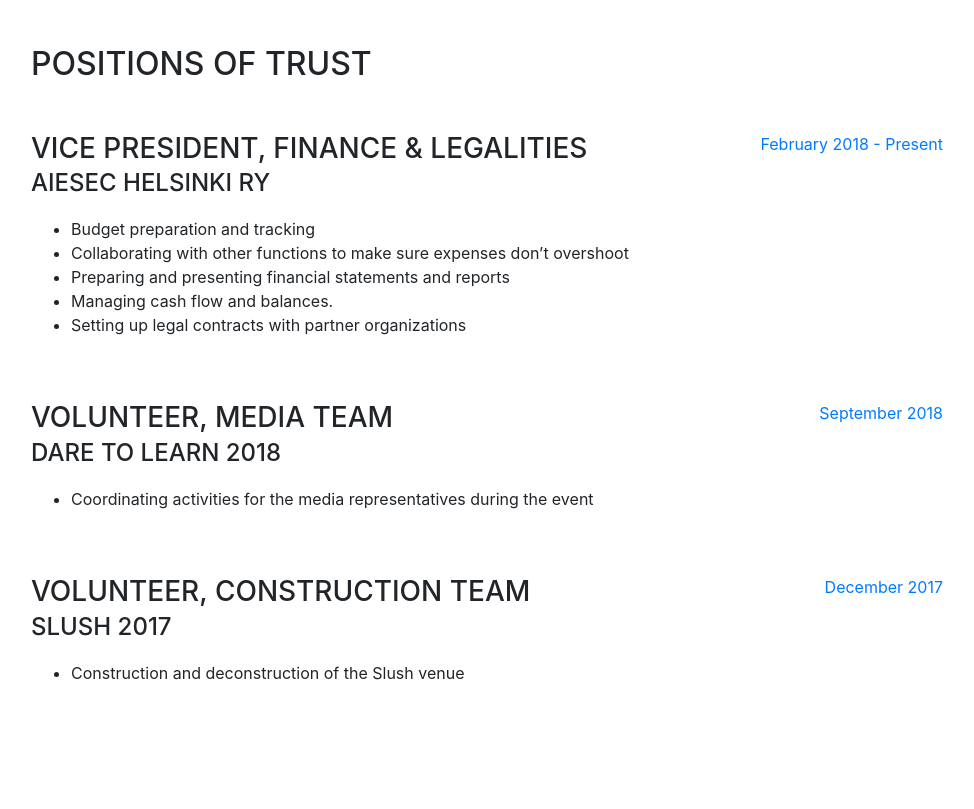
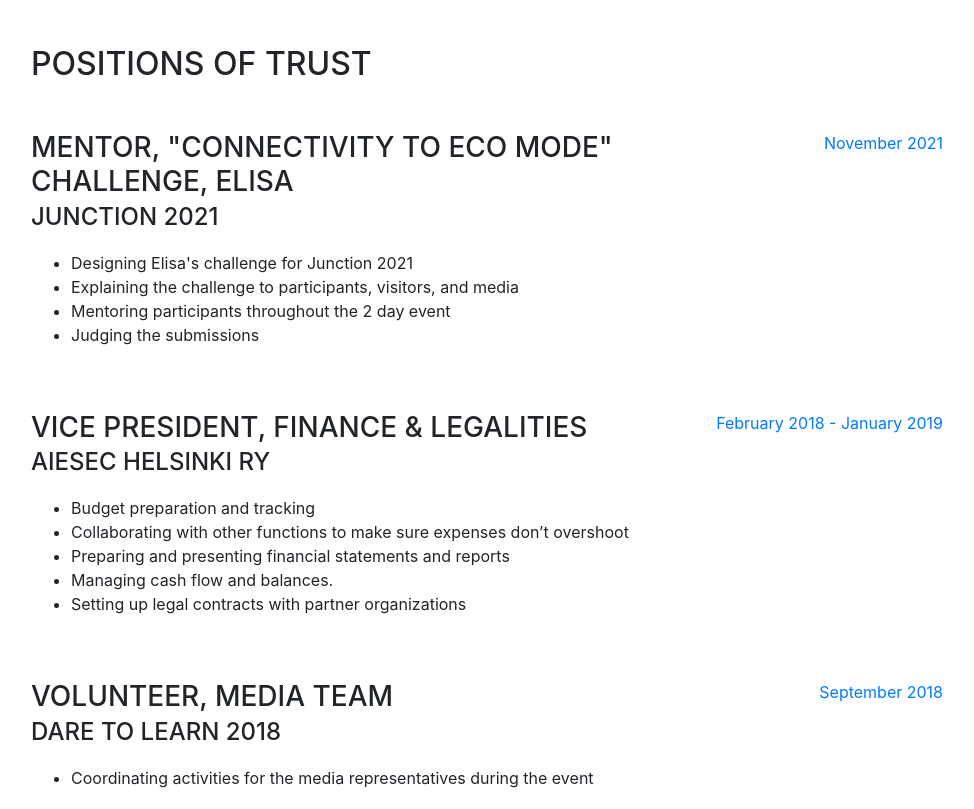
Before and after one commit to jay242/jay242.github.io, a website with bundled scripts: page index.html in a window 1280 px wide. Shown: the part 4003-4812 px from the top of the page, without its empty margins (289-1263 px from the left). Built offline with nearby package versions, Linux system fonts and the light colour scheme; a web font is replaced by a local one.

Commit message:
Add info about Junction 2021

```diff
--- a/index.html
+++ b/index.html
@@ -282,6 +282,22 @@
 
           <div class="resume-item d-flex flex-column flex-md-row mb-5">
             <div class="resume-content mr-auto">
+              <h3 class="mb-0">Mentor, "Connectivity To Eco Mode" Challenge, Elisa</h3>
+              <div class="subheading mb-3">Junction 2021</div>
+              <ul>
+              <li> Designing Elisa's challenge for Junction 2021 </li>
+              <li>Explaining the challenge to participants, visitors, and media</li>
+              <li>Mentoring participants throughout the 2 day event</li>
+              <li>Judging the submissions</li>
+            </ul>
+            </div>
+            <div class="resume-date text-md-right">
+              <span class="text-primary">November 2021</span>
+            </div>
+          </div>
+
+          <div class="resume-item d-flex flex-column flex-md-row mb-5">
+            <div class="resume-content mr-auto">
               <h3 class="mb-0">Vice President, Finance & Legalities</h3>
               <div class="subheading mb-3">AIESEC Helsinki Ry</div>
               <ul>
@@ -293,7 +309,7 @@
             </ul>
             </div>
             <div class="resume-date text-md-right">
-              <span class="text-primary">February 2018 - Present</span>
+              <span class="text-primary">February 2018 - January 2019</span>
             </div>
           </div>
 
```
